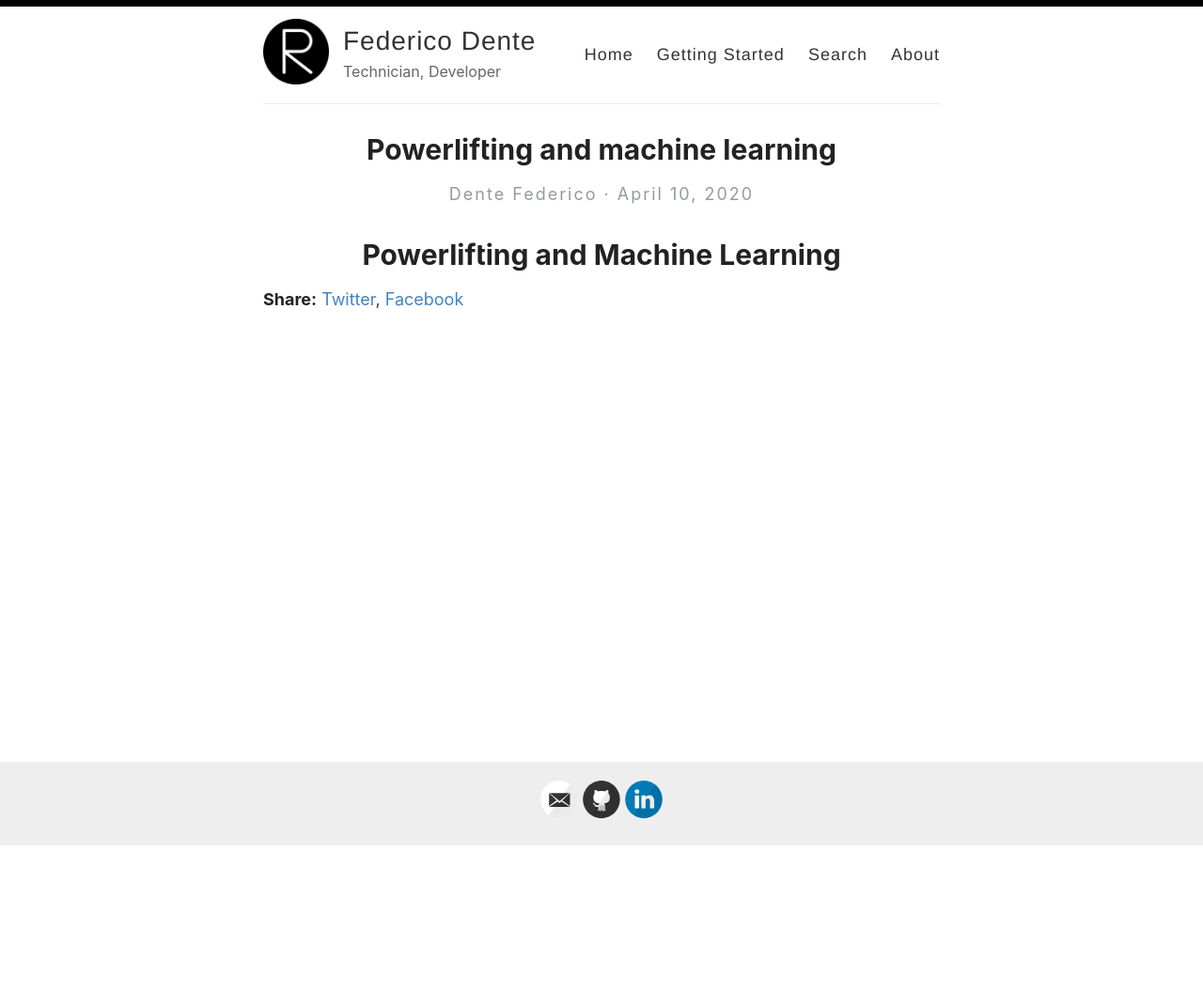
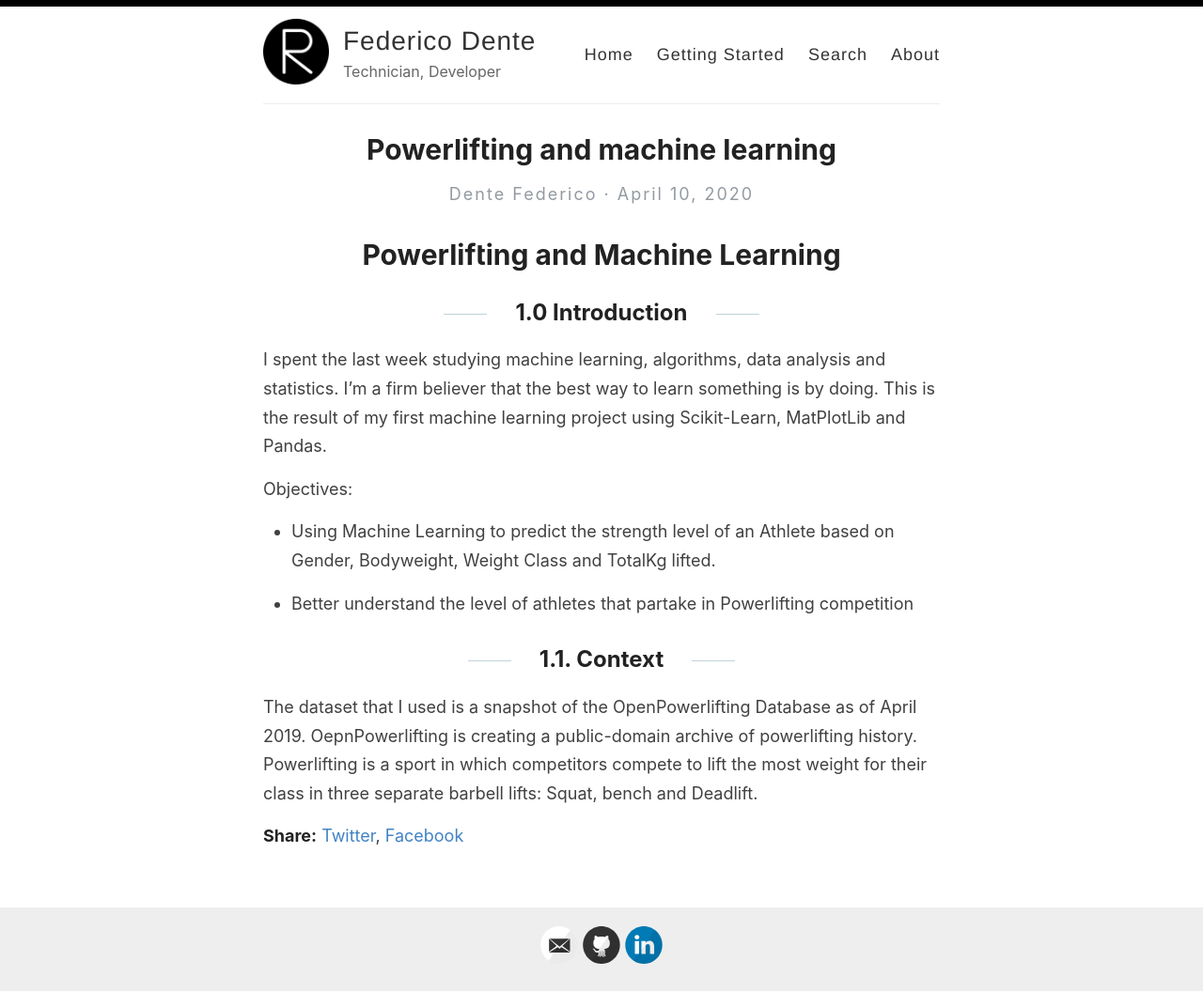
Before and after one commit to fez994/dentefederico, a Jekyll site: the page built from _posts/2020-4-10-Powerlifting and Machine Learning.md, in a window 1280 px wide. Shown: the whole page at 94% size. Built offline with Jekyll 4.4.1, drawn with Linux system fonts in a browser that asks for light colours; our own code applies the rules of GitHub Pages for plain Markdown files; before the commit the page ends 901 px from its top, so only the background shows below that.

Commit message:
Update 2020-4-10-Powerlifting and Machine Learning.md

```diff
--- a/_posts/2020-4-10-Powerlifting and Machine Learning.md
+++ b/_posts/2020-4-10-Powerlifting and Machine Learning.md
@@ -1 +1,15 @@
 # Powerlifting and Machine Learning
+
+## 1.0 Introduction
+
+I spent the last week studying machine learning, algorithms, data analysis and statistics. I’m a firm believer that the best way to learn something is by doing. This is the result of my first machine learning project using Scikit-Learn, MatPlotLib and Pandas.
+
+Objectives:
+
+- Using Machine Learning to predict the strength level of an Athlete based on Gender, Bodyweight, Weight Class and TotalKg lifted.
+
+- Better understand the level of athletes that partake in Powerlifting competition
+
+## 1.1. Context
+
+The dataset that I used is a snapshot of the OpenPowerlifting Database as of April 2019. OepnPowerlifting is creating a public-domain archive of powerlifting history. Powerlifting is a sport in which competitors compete to lift the most weight for their class in three separate barbell lifts: Squat, bench and Deadlift.
```
